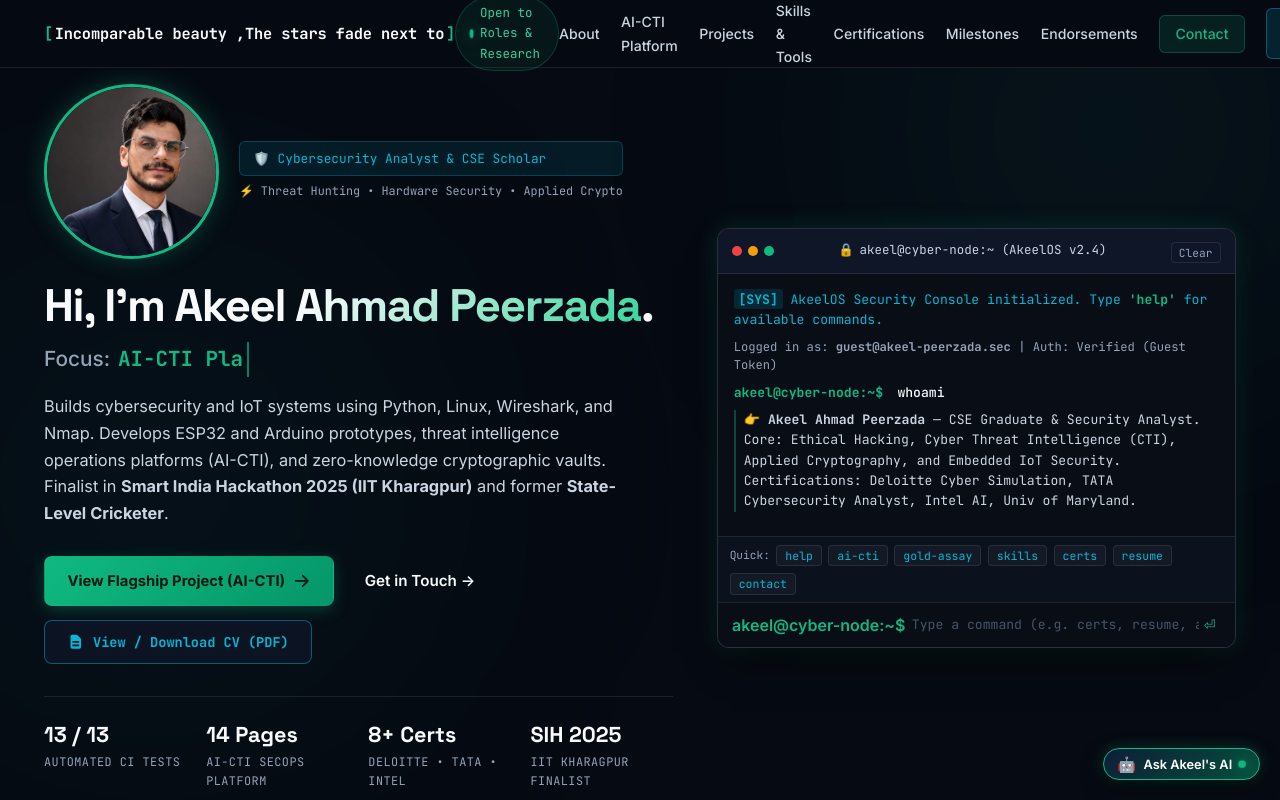
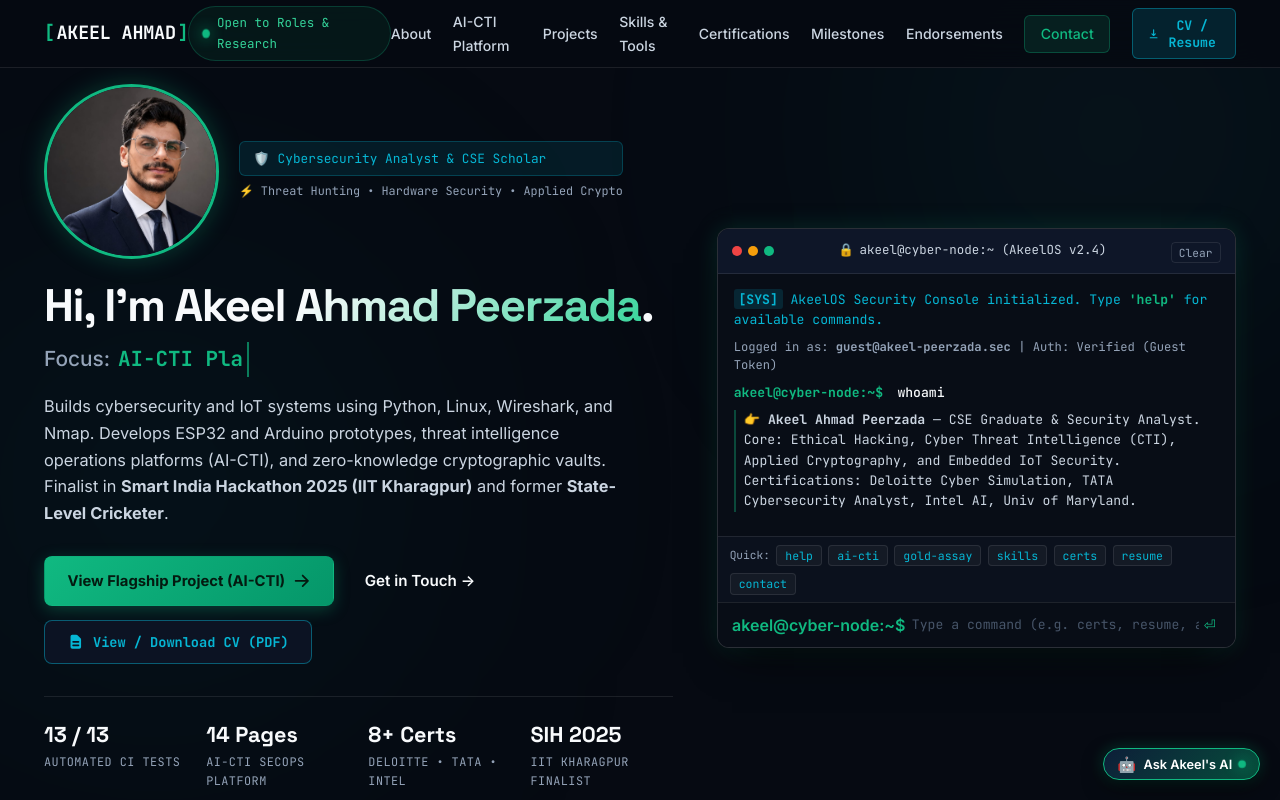
Before and after one commit to AKEEL-AHMAD/portfolio, a website: page index.html in a window 1280 px wide. Shown: the top 800 px of the page. Drawn offline with Linux system fonts and the light colour scheme.

Commit message:
Revert navbar brand heading back to standard [AKEEL AHMAD]

```diff
--- a/index.html
+++ b/index.html
@@ -30,7 +30,7 @@
   <!-- Navigation Header -->
   <header class="site-header" id="navbar">
     <div class="header-container">
-      <a href="#hero" class="brand-logo" aria-label="Akeel Ahmad Peerzada Home"><span class="brand-bracket">[</span><span class="brand-text">Incomparable beauty ,The stars fade next to</span><span class="brand-bracket">]</span></a>
+      <a href="#hero" class="brand-logo" aria-label="Akeel Ahmad Peerzada Home"><span class="brand-bracket">[</span><span class="brand-text">AKEEL&nbsp;AHMAD</span><span class="brand-bracket">]</span></a>
 
       <!-- Status Indicator Pill (Desktop Only) -->
       <div class="status-indicator-pill desktop-only" title="Status: Open to Security & Engineering Opportunities">
@@ -1138,7 +1138,7 @@
   <footer class="site-footer">
     <div class="container footer-content">
       <div class="footer-left">
-        <span class="footer-logo">[Incomparable beauty ,The stars fade next to]</span>
+        <span class="footer-logo">[AKEEL&nbsp;AHMAD]</span>
         <p class="footer-copy">
           Designed & Built with security-first engineering by <strong>Akeel Ahmad Peerzada</strong>.
         </p>
--- a/styles.css
+++ b/styles.css
@@ -272,7 +272,7 @@ body {
 
 .brand-logo {
   font-family: var(--font-mono);
-  font-size: clamp(0.85rem, 1.2vw, 1.05rem);
+  font-size: 1.15rem;
   font-weight: 700;
   color: var(--text-primary);
   text-decoration: none;
```
